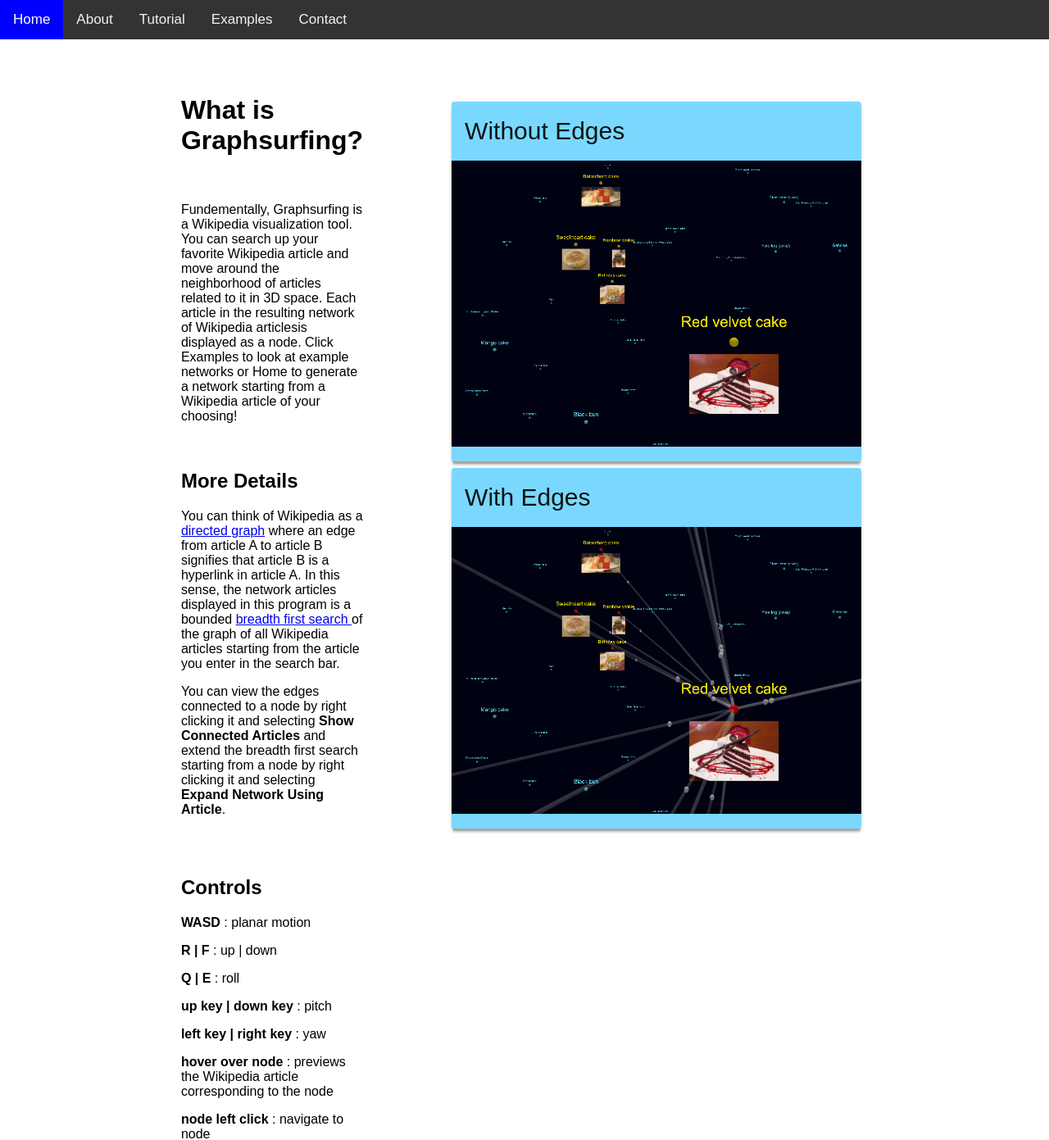
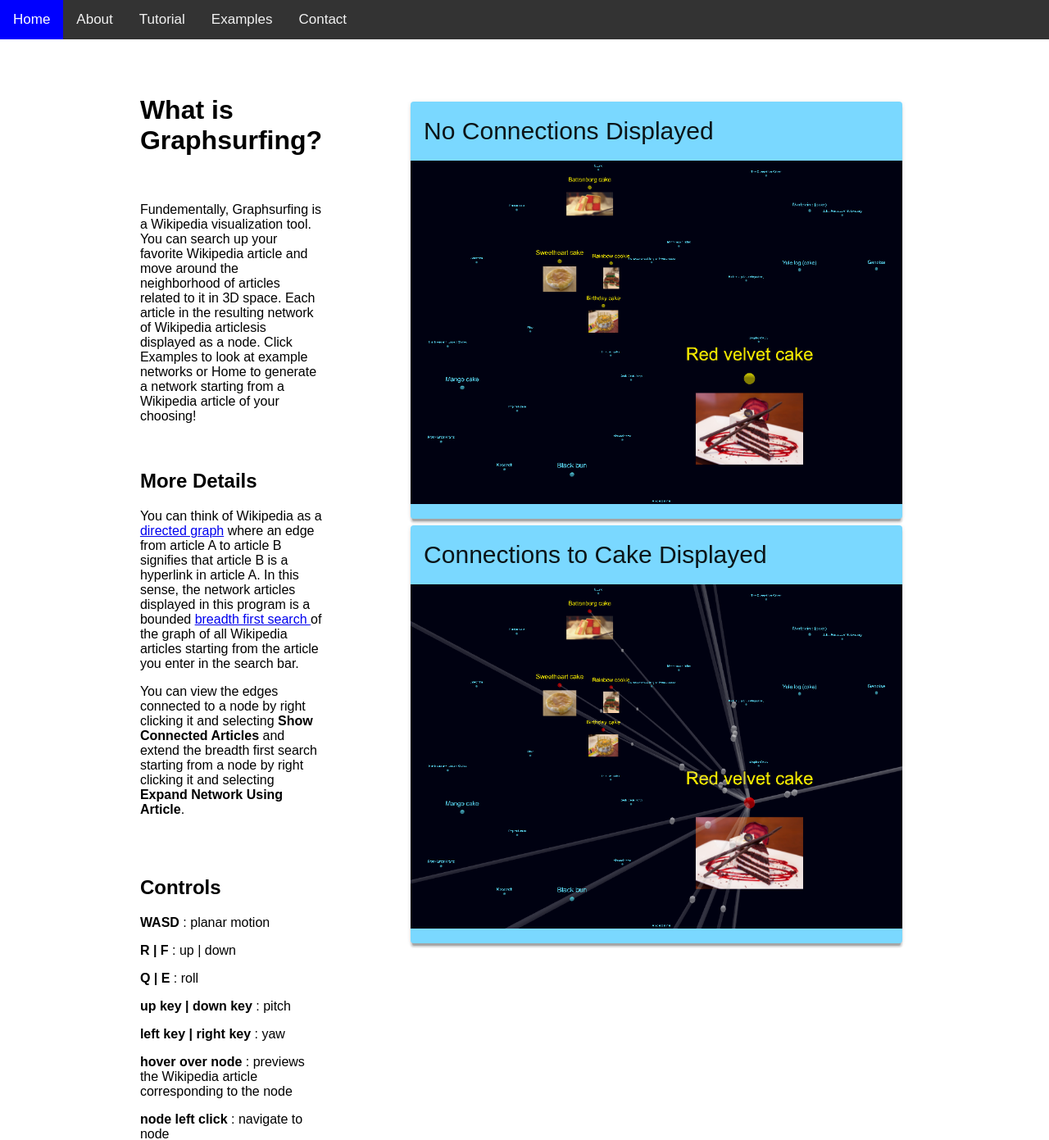
Before and after one commit to jyurtsever/lipsi, a Flask app: page /about in a window 1280 px wide. Shown: the top 1391 px of the page at 82% size. Run offline with Flask 2, Linux system fonts and the light colour scheme.

Commit message:
Quick revisions to About pane (changed repition of "you can")

```diff
--- a/app/templates/about.html
+++ b/app/templates/about.html
@@ -15,8 +15,8 @@
     </div>
     <div align="center">
         <br>
-        <table border="0" cellpadding="50" cellspacing="0" width="60%">
-        <tbody><tr><td align="left" width="60%">
+        <table border="0" cellpadding="50" cellspacing="0" width="70%">
+        <tbody><tr><td align="left" width="50%">
             <h1> What is Graphsurfing? </h1><br>
             <br>
             Fundementally, Graphsurfing is a Wikipedia visualization tool. You can search up your favorite Wikipedia
@@ -55,26 +55,26 @@
             <p> <b>node right click&#8594Open Article in New Tab </b>: opens the right clicked article in a new tab </p>
             </td>
         <td valign="top" align="left">
-            <div class="card" style="width: 500px">
+            <div class="card" style="width: 600px">
                 <div class="optional-header" align="left">
                             <div class="primary-title">
                                 <div class="title">
-                                    Without Edges
+                                    No Connections Displayed
                                 </div>
                             </div>
                         </div>
-                        <div class="media"> <img src="{{url_for('static', filename='images/no_edge_example.png')}}"width="500"> </div>
+                        <div class="media"> <img src="{{url_for('static', filename='images/no_edge_example.png')}}"width="600"> </div>
                 <div class="primary-text"> <br> </div>
             </div>
-            <div class="card" style="width: 500px">
+            <div class="card" style="width: 600px">
                 <div class="optional-header" align="left">
                             <div class="primary-title">
                                 <div class="title">
-                                    With Edges
+                                    Connections to Cake Displayed
                                 </div>
                             </div>
                         </div>
-                        <div class="media"> <img src="{{url_for('static', filename='images/edge_example.png')}}"width="500"> </div>
+                        <div class="media"> <img src="{{url_for('static', filename='images/edge_example.png')}}"width="600"> </div>
                 <div class="primary-text"> <br> </div>
             </div>
             </td>
```
